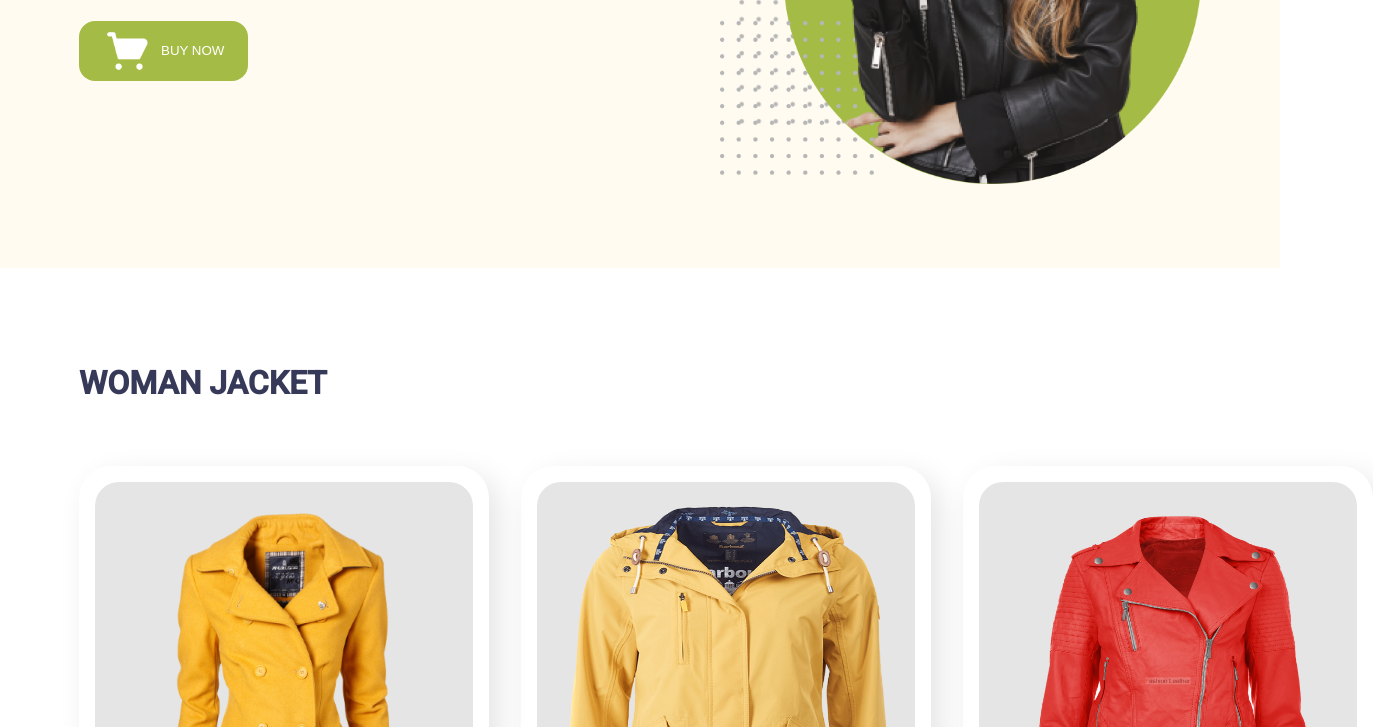
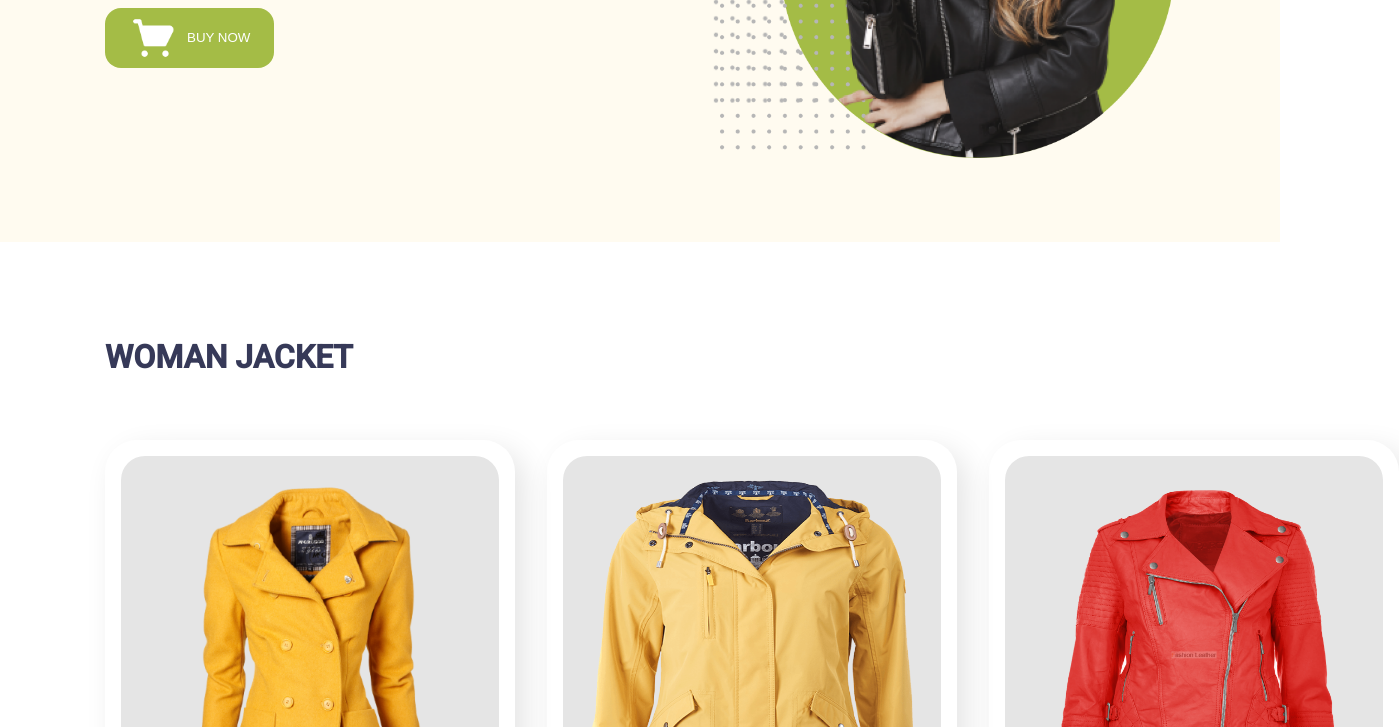
Before and after one commit to rabbe24/fashion, a plain HTML site: page index.html in a window 1280 px wide. Shown: the part 482-1209 px from the top of the page, 1399 px wide, since content can reach past the window. Drawn offline with Linux system fonts and the light colour scheme.

Commit message:
Update style.css

```diff
--- a/css/style.css
+++ b/css/style.css
@@ -20,7 +20,7 @@ body{
     font-family: 'Roboto', sans-serif;
 }
 .container{
-    max-width: 1152px;
+    max-width: 1100px;
     padding: 80px 15px;
     margin: 0 auto;
 }
```
